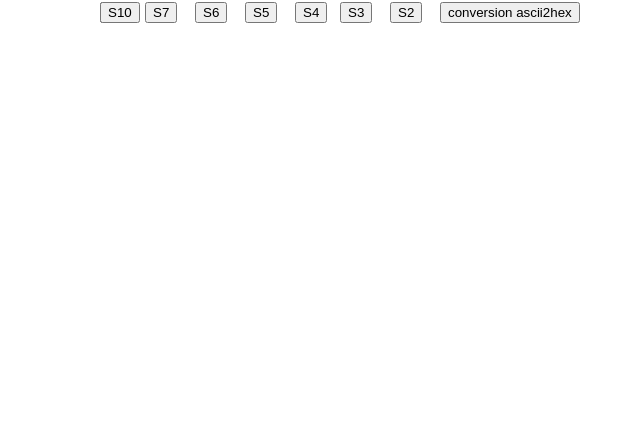
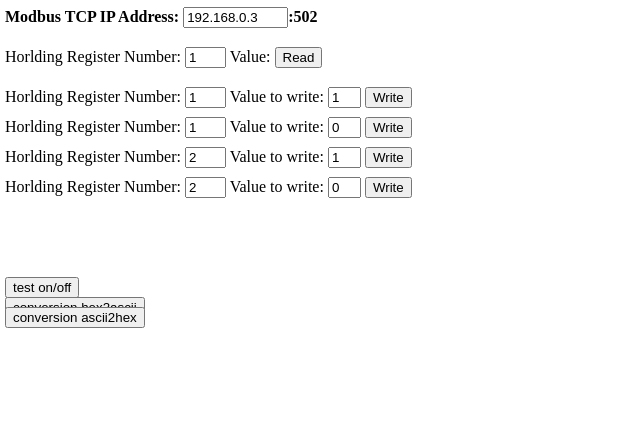
Before and after one commit to marcinhornik/04_MH_ModbusTCP_tester, a plain HTML site: page index.html in a window 1280 px wide. Shown: the part 73-520 px from the top of the page, without its empty margins (0-640 px from the left). Drawn offline with Linux system fonts and the light colour scheme.

Commit message:
zmiany w pliku index.html przygotowanie buttoncommands

```diff
--- a/ASCI_conversion.js
+++ b/ASCI_conversion.js
@@ -1,5 +1,4 @@
 // String to ASCII conversion function
-
 
 
 
--- a/ButtonComments.js
+++ b/ButtonComments.js
@@ -1,11 +1,28 @@
 //test github test test2, test3, test4
+
+let ipNumber;
+
+let net = require('net');
+
+let HOST;
+let PORT = 502
+
+
+
+function ipRead(){
+  ipNumber = document.getElementById("ipAddress").value;
+}
+
+
+
+
 
 function realy0On() {
 
   var net = require('net');
 
-  var HOST = '192.168.0.3';
-  var PORT = 502;
+  HOST = ipNumber;
+
 
   var client = new net.Socket();
   client.connect(PORT, HOST, function() {
@@ -54,8 +71,8 @@ function realy0Off() {
 
   var net = require('net');
 
-  var HOST = '192.168.0.3';
-  var PORT = 502;
+  HOST = ipNumber;
+
 
   var client = new net.Socket();
   client.connect(PORT, HOST, function() {
--- a/index.html
+++ b/index.html
@@ -5,42 +5,33 @@
 <head>
   <meta charset="utf-8">
 
-  <title>MH Modbus TCP _test</title>
+  <title>MH Modbus TCP tester</title>
 
   <meta name="Marcin Hornik">
 
-<script  src="http://localhost:35729/livereload.js" type="text/javascript"></script>
+  <script src="http://localhost:35729/livereload.js" type="text/javascript"></script>
   <script language="javascript" src="ASCI_conversion.js" type="text/javascript"></script>
   <script language="javascript" src="ButtonComments.js" type="text/javascript"></script>
-<link rel="Stylesheet" type="text/css" href="style.css" />
+  <link rel="Stylesheet" type="text/css" href="style.css" />
 
 </head>
-
 <body>
 
+  <div id="textH2">Modbus TCP tester  --- by MH ---</div>
+  <div id="ipAddressDiv">Modbus TCP IP Address: <input type="text" id="ipAddress" size="10" value="192.168.0.3">:502</div>
+  <!-- <div id="ipPortDiv">Modbus TCP Port Number: <input type="text" id="ipPort" size="3" value="502"></div> -->
+  <button id="button1" onmousedown="realy0On()" onmouseup="realy0Off()">test on/off</button>
+  <button id="button2" onClick="hex2a('000100000006010600010001')">conversion  hex2ascii</button>
+  <button id="button3" onClick="a2hex()">conversion  ascii2hex</button>
+  <div id="button4">Horlding Register Number: <input type="text" id="regNumberButton4" size="2" value="1"> Value to write: <input type="text" id="valueButton4" size="1" value="1"> <button  onmousedown="W0002()" >Write</button><span id="button4Status"></span></div>
+  <div id="button5">Horlding Register Number: <input type="text" id="regNumberButton5" size="2" value="1"> Value to write: <input type="text" id="valueButton5" size="1" value="0"> <button  onmousedown="W0004()" >Write</button><span id="button5Status"></span></div>
+  <div id="button6">Horlding Register Number: <input type="text" id="regNumberButton6" size="2" value="2"> Value to write: <input type="text" id="valueButton6" size="1" value="1"> <button  onmousedown="W0004()" >Write</button><span id="button6Status"></span></div>
+  <div id="button7">Horlding Register Number: <input type="text" id="regNumberButton7" size="2" value="2"> Value to write: <input type="text" id="valueButton7" size="1" value="0"> <button  onmousedown="W0004()" >Write</button><span id="button7Status"></span></div>
 
-  <h2>MH Modbus TCP _test</h2>
-
-  <button id="button1" onmousedown="realy0On()" onmouseup="realy0Off()">test on/off</button>
-  <br><br>
-  <button id="button2" onClick="hex2a('000100000006010600010001')">conversion  hex2ascii</button>
+  <div id="button8"> Horlding Register Number: <input type="text" id="regNumber" size="2" value="1"> Value: <span id="button8Status"></span> <button  onClick="readRegistervalue()">Read</button></div>
 
 
-  <br><br>
-  <button id="button3" onClick="a2hex()">conversion  ascii2hex</button>
-  <button id="button4" onmousedown="W0002()" onmouseup="W0000()">S2</button>
-  <button id="button5" onmousedown="W0004()" onmouseup="W0000()">S3</button>
-  <button id="button6" onmousedown="W0008()" onmouseup="W0000()">S4</button>
-  <button id="button7" onmousedown="W0016()" onmouseup="W0000()">S5</button>
-  <button id="button8" onmousedown="W0032()" onmouseup="W0000()">S6</button>
-  <button id="button9" onmousedown="W0064()" onmouseup="W0000()">S7</button>
-  <button id="button10" onmousedown="W0128()" onmouseup="W0000()">S8</button> &nbsp;&nbsp;&nbsp;&nbsp;&nbsp;&nbsp;&nbsp;&nbsp;
-  <button id="button10" onmousedown="W11()" onmouseup="W14()">S9</button>
-  <button id="button10" onmousedown="W12()" onmouseup="W14()">S10</button>
-
-<div id="viewResult">
-  sdasdas
-</div>
+  <div id="viewResult">result</div>
 
 
 </body>
--- a/style.css
+++ b/style.css
@@ -34,15 +34,15 @@ body {
 #button1 {
 
   position: absolute;
-  top:50px;
+  top:350px;
   left: 5px;
 }
 
 #button2 {
 
   position: absolute;
-  top:50px;
-  left: 80px;
+  top:370px;
+  left: 5px;
 
 }
 
@@ -51,50 +51,50 @@ body {
 #button3 {
 
   position: absolute;
-  top:75px;
-  left: 440px;
+  top:380px;
+  left: 5px;
 }
 
 #button4 {
 
   position: absolute;
-  top:75px;
-  left: 390px;
+  top:160px;
+  left: 5px;
 }
 
 #button5 {
 
   position: absolute;
-  top:75px;
-  left: 340px;
+  top:190px;
+  left: 5px;
 }
 
 #button6 {
 
   position: absolute;
-  top:75px;
-  left: 295px;
+  top:220px;
+  left: 5px;
 }
 
 #button7 {
 
   position: absolute;
-  top:75px;
-  left: 245px;
+  top:250px;
+  left: 5px;
 }
 
 #button8 {
 
   position: absolute;
-  top:75px;
-  left: 195px;
+  top:120px;
+  left: 5px;
 }
 
 #button9 {
 
   position: absolute;
   top:75px;
-  left: 145px;
+  left: 5px;
 }
 
 #button10 {
@@ -127,5 +127,24 @@ body {
   font-size: 40px;
   font-weight: bold;
   color: red;
+}
+
+#ipAddressDiv{
+
+  position: absolute;
+  top:80px;
+  left: 5px;
+  font-size: 16px;
+  font-weight: bold;
 
 }
+
+#ipPortDiv{
+
+  position: absolute;
+  top:80px;
+  left: 300px;
+  font-size: 16px;
+  font-weight: bold;
+
+}
```
